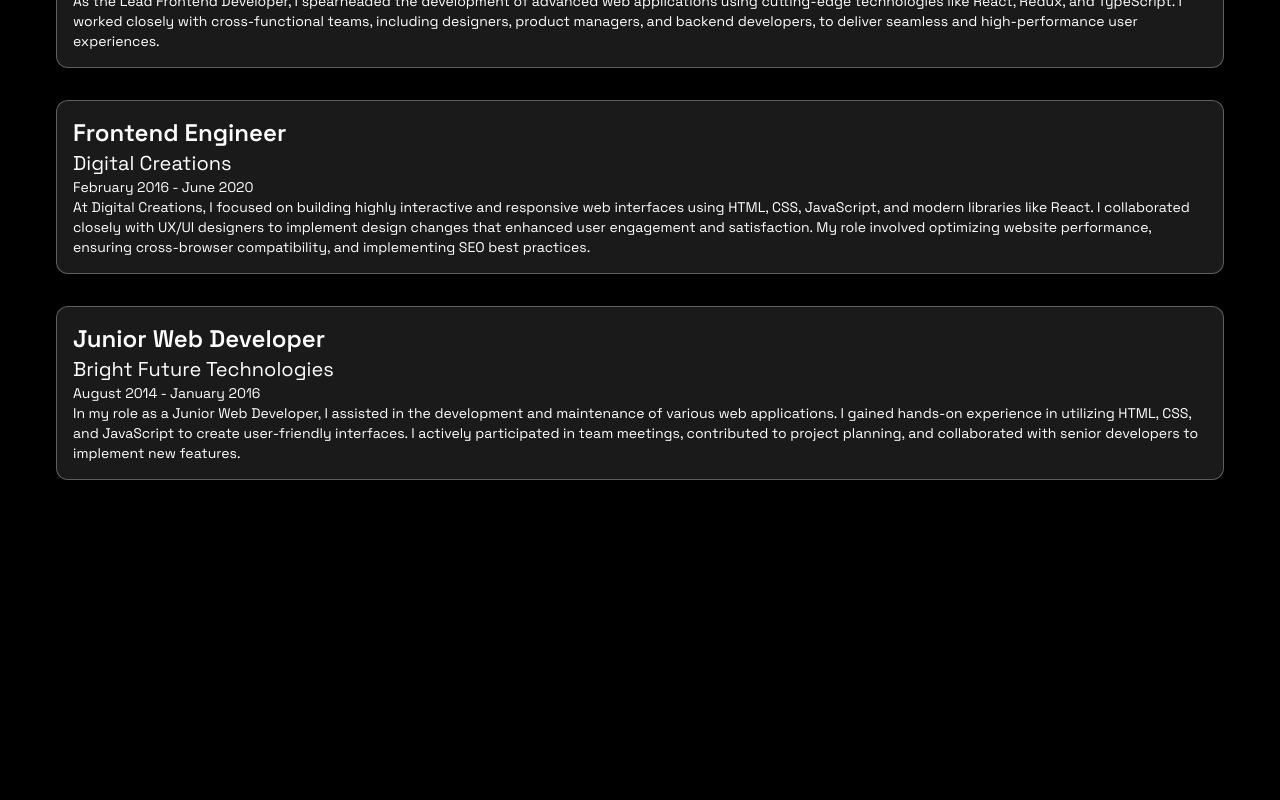
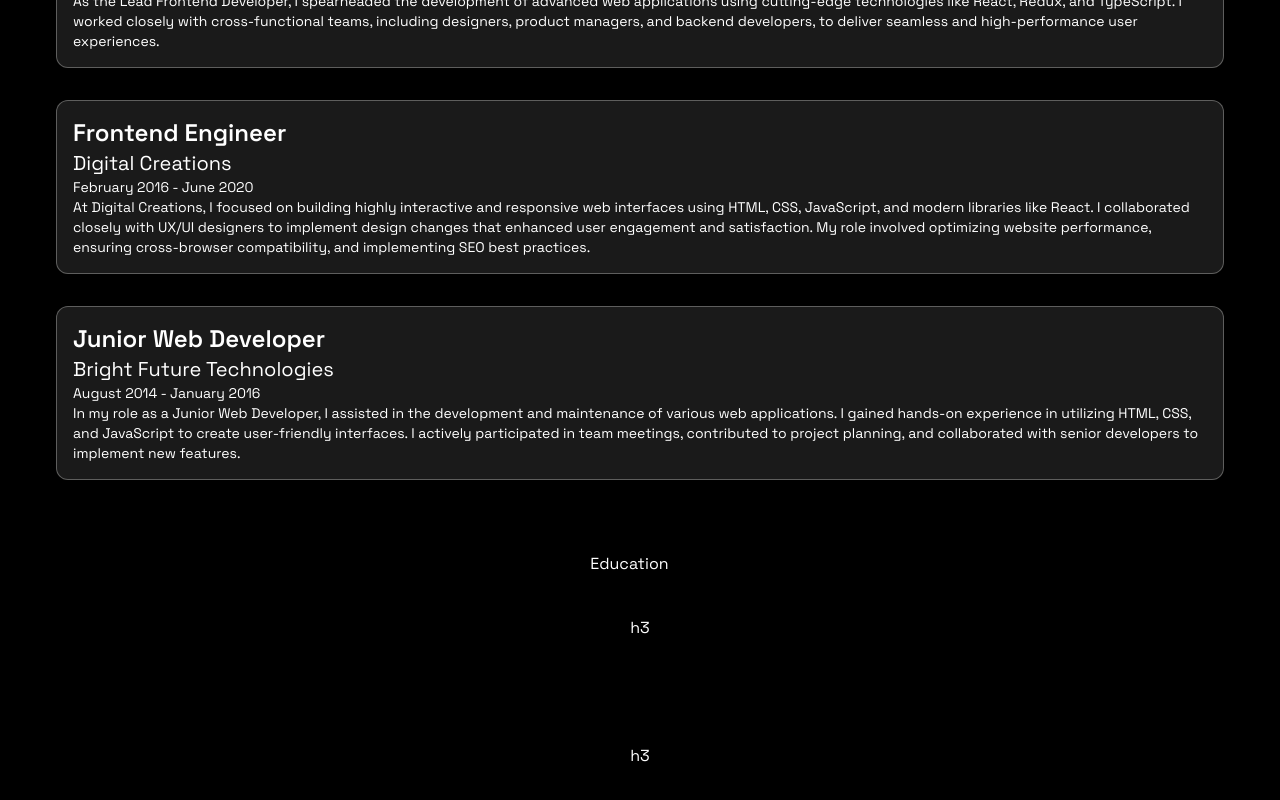
Before and after one commit to lexnnovation/mrlarweh, a React (Vite) app: page / in a window 1280 px wide. Shown: the part 3568-4368 px from the top of the page. Before the commit the page ends 4104 px from the top, so only its background shows below. Built offline with nearby package versions, Linux system fonts and the light colour scheme.

Commit message:
Creating component for Education Section

```diff
--- a/src/App.jsx
+++ b/src/App.jsx
@@ -5,6 +5,7 @@ import Projects from "./components/Projects";
 import Bio from "./components/Bio";
 import Skills from "./components/Skills";
 import WorkExperience from "./components/WorkExperience";
+import Education from "./components/Education";
 
 const App = () => {
   return (
@@ -17,6 +18,7 @@ const App = () => {
         <Bio />
         <Skills />
         <WorkExperience />
+        <Education />
       </div>
     </div>
   );
--- /dev/null
+++ b/src/components/Education.jsx
@@ -0,0 +1,17 @@
+import React from "react";
+import { EDUCATION } from "../constants";
+
+const Education = () => {
+  return (
+    <section>
+      <h2>Education</h2>
+      {EDUCATION.map((edu, index) => (
+        <div key={index} className='p-10 mb-6'>
+          h3
+        </div>
+      ))}
+    </section>
+  );
+};
+
+export default Education;
```
